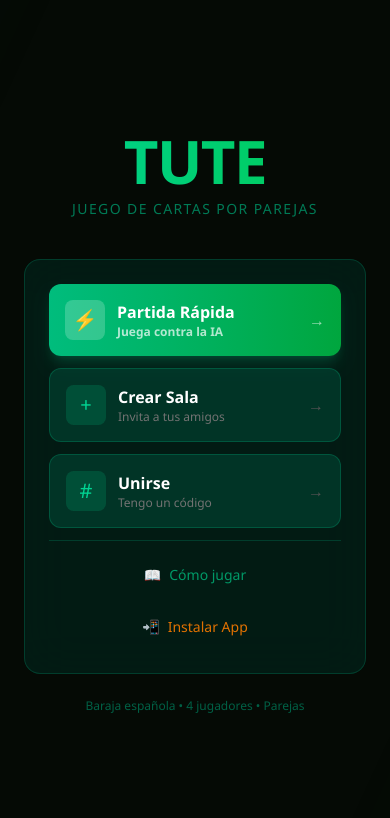
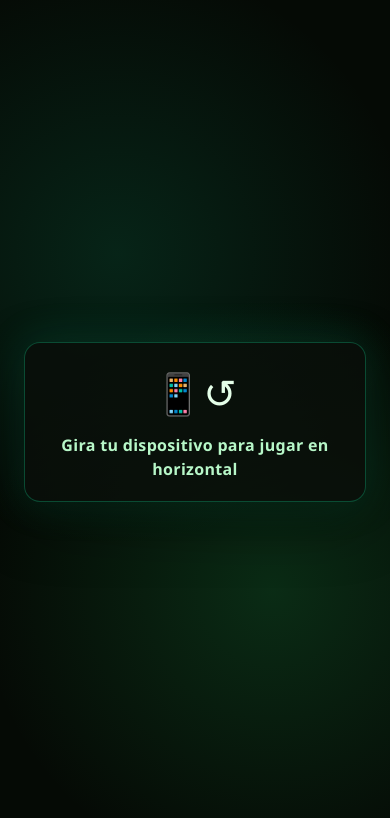
Before and after one commit to lespineira94/tute, a React (Vite) app: page / in a window 390 px wide. Shown: the top 818 px of the page. Built offline with nearby package versions, Linux system fonts and the light colour scheme; no server answers.

Commit message:
Force landscape on mobile

```diff
--- a/index.html
+++ b/index.html
@@ -22,6 +22,12 @@
   </head>
   <body>
     <div id="root"></div>
+    <div id="rotate-notice">
+      <div class="rotate-card">
+        <div class="rotate-icon">📱↺</div>
+        <div class="rotate-text">Gira tu dispositivo para jugar en horizontal</div>
+      </div>
+    </div>
     <script type="module" src="/src/main.tsx"></script>
 
     <!-- Register Service Worker -->
--- a/src/index.css
+++ b/src/index.css
@@ -34,3 +34,58 @@ body {
   display: flex;
   flex-direction: column;
 }
+
+/* Aviso para forzar horizontal en móviles */
+#rotate-notice {
+  position: fixed;
+  inset: 0;
+  display: none;
+  align-items: center;
+  justify-content: center;
+  background: radial-gradient(circle at 30% 30%, rgba(16, 185, 129, 0.15), transparent 45%),
+    radial-gradient(circle at 70% 70%, rgba(34, 197, 94, 0.18), transparent 45%),
+    #050a05;
+  z-index: 9999;
+  color: #e5ffe9;
+  padding: 24px;
+  text-align: center;
+}
+
+#rotate-notice .rotate-card {
+  background: rgba(10, 15, 10, 0.85);
+  border: 1px solid rgba(16, 185, 129, 0.35);
+  box-shadow: 0 20px 60px rgba(0, 0, 0, 0.4), 0 0 40px rgba(16, 185, 129, 0.2);
+  border-radius: 16px;
+  padding: 20px 24px;
+  max-width: 420px;
+  width: 100%;
+}
+
+#rotate-notice .rotate-icon {
+  font-size: 40px;
+  margin-bottom: 10px;
+}
+
+#rotate-notice .rotate-text {
+  font-weight: 700;
+  letter-spacing: 0.02em;
+  color: #b7f7c8;
+}
+
+@media (orientation: portrait) {
+  body {
+    overflow: hidden;
+  }
+  #root {
+    display: none;
+  }
+  #rotate-notice {
+    display: flex;
+  }
+}
+
+@media (orientation: landscape) {
+  #rotate-notice {
+    display: none;
+  }
+}
```
Also changed, not shown: public/manifest.json.
